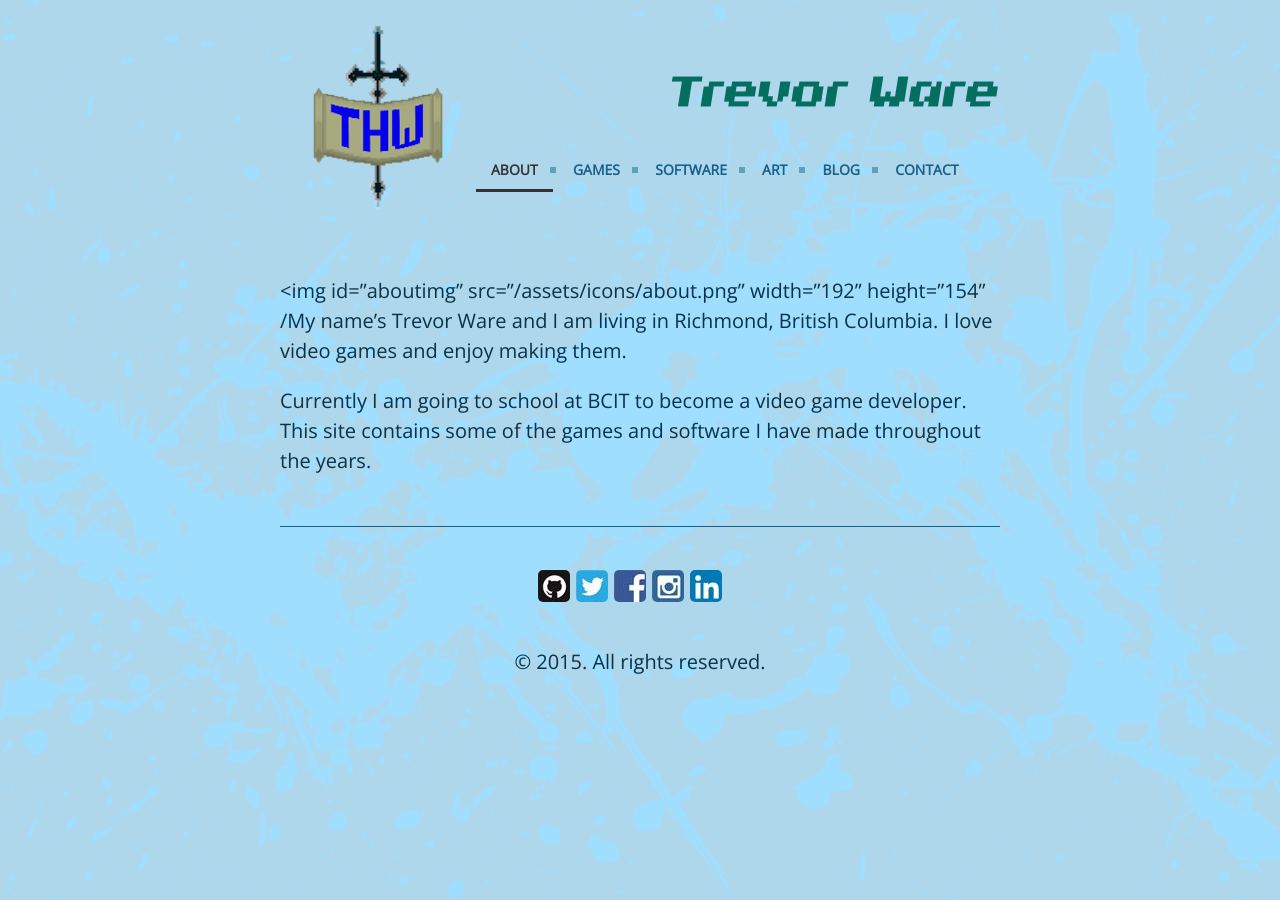
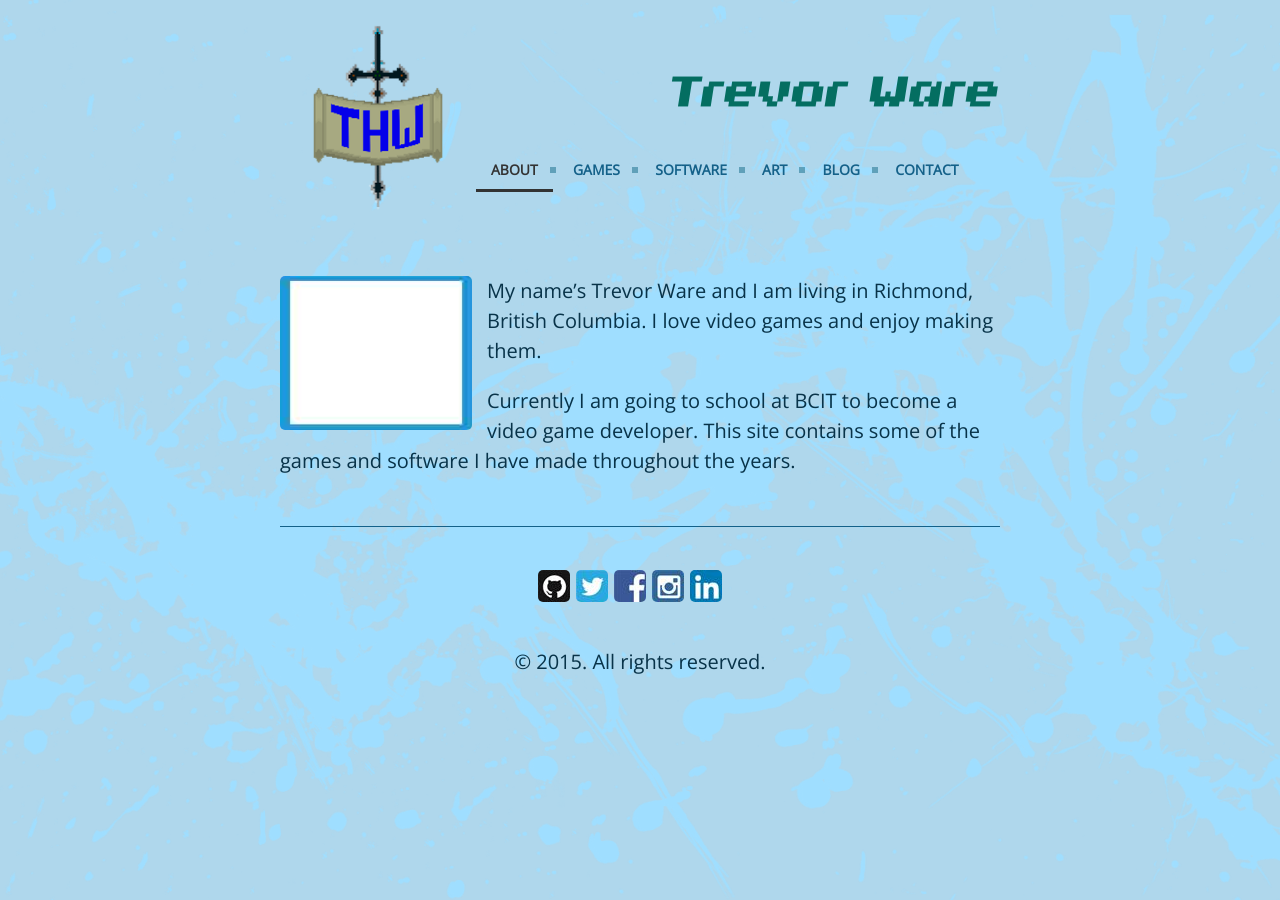
Before and after one commit to twarrre/twarrre.github.io, a Jekyll site: the page built from index.md, in a window 1280 px wide. Built offline with Jekyll 4.4.1, drawn with Linux system fonts in a browser that asks for light colours.

Commit message:
Forgot a brace.

```diff
--- a/index.md
+++ b/index.md
@@ -4,7 +4,7 @@
 tag: About
 ---
 
-<img id="aboutimg" src="/assets/icons/about.png" width="192" height="154" /My name's Trevor Ware and I am living in Richmond, British Columbia. I love video games and enjoy making them.
+<img id="aboutimg" src="/assets/icons/about.png" width="192" height="154" />My name's Trevor Ware and I am living in Richmond, British Columbia. I love video games and enjoy making them.
 
 Currently I am going to school at BCIT to become a video game developer. This site contains some of the games and software I have made throughout the years.
 <br>
```
